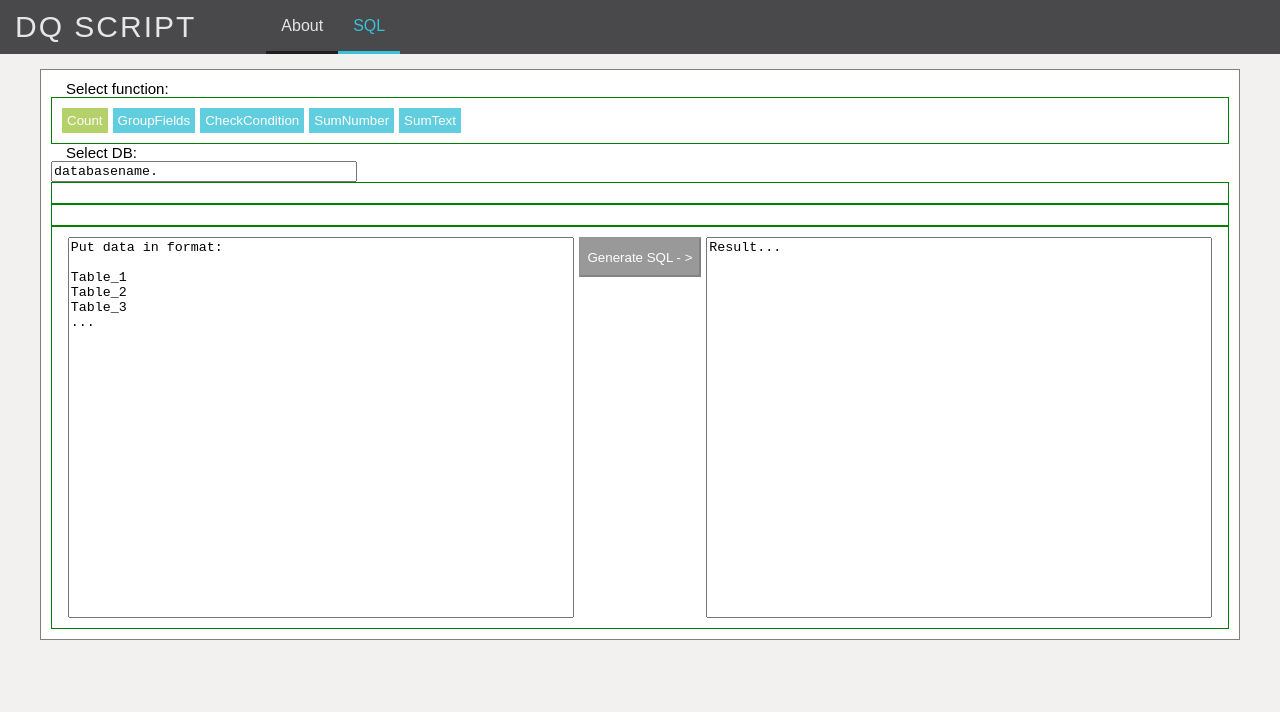
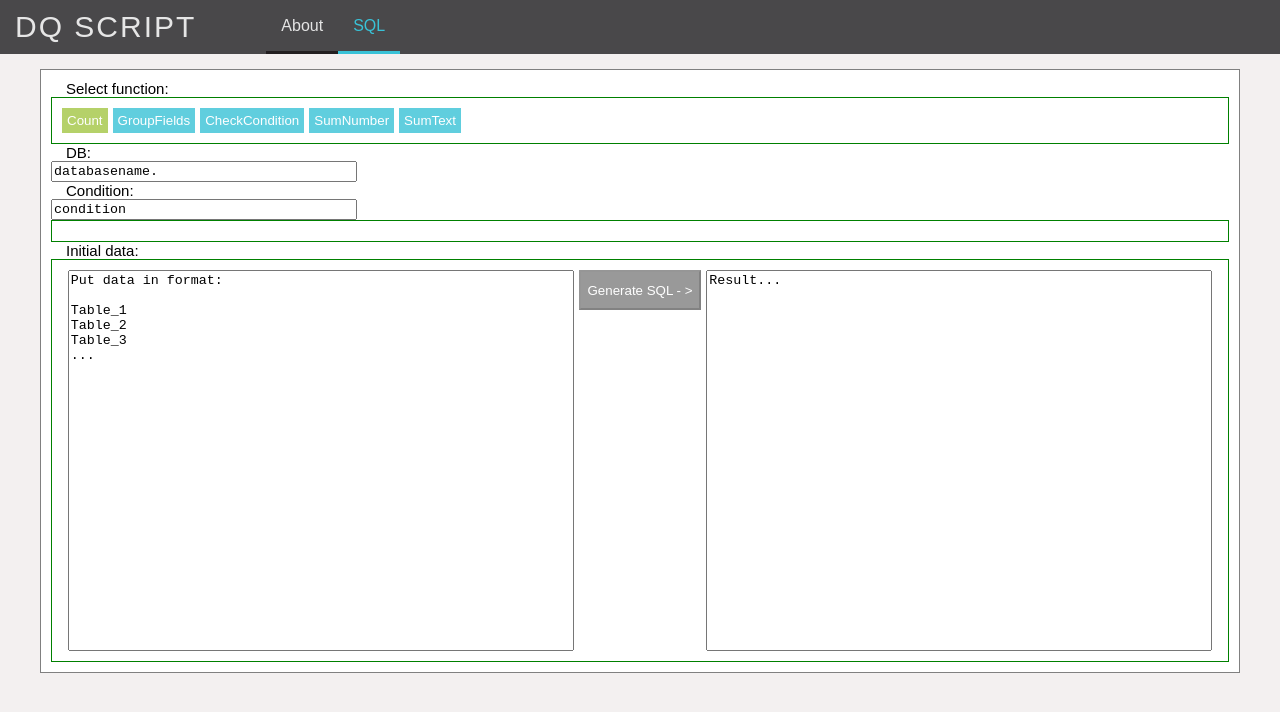
Before and after one commit to mazurkevichandrei/dqsql, a React (Create React App) app: page /generator in a window 1280 px wide. Shown: the top 712 px of the page. Built offline with nearby package versions, Linux system fonts and the light colour scheme.

Commit message:
Add_condition

```diff
--- a/src/Components/Pages/Generator/index.js
+++ b/src/Components/Pages/Generator/index.js
@@ -56,12 +56,17 @@ const Generator = () => {
 
 
     const [db, setDb] = useState('')
+    const [condition, setCondition] = useState('')
     const [dataInput, setDataInput] = useState('Put data in format: \n\nTable_1\nTable_2\nTable_3\n...')
     const [dataResult, setDataResult] = useState('Result...')
     const rows = 25;
 
     const editDb = (evt) => {
         setDb(evt.target.value)
+    }
+
+    const editCondition = (evt) => {
+        setCondition(evt.target.value)
     }
 
     const editValue = (evt) => {
@@ -74,7 +79,7 @@ const Generator = () => {
 
     const GENERATOR = {
         count: function() {
-            const preResult = dataInput.split('\n').map(item => `select '${item}' as Table_Name, count(*) as CNT from ${db}${item} union`)
+            const preResult = dataInput.split('\n').map(item => `select '${item}' as Table_Name, count(*) as CNT from ${db}${item} ${condition} union`)
             setDataResult(preResult.join('\n'))
         },
         groupFields: function() {
@@ -85,7 +90,7 @@ const Generator = () => {
             preResulttoObjects.map(item => resultObject[item[0]] ? resultObject[item[0]].push(item[1]): resultObject[item[0]]=[item[1]])
 
             const result = Object.keys(resultObject).reduce((s,item) => s+(`${item}:${resultObject[item]}\n`),'')
-            //console.log(result)
+            console.log(result)
             setDataResult(result)
         }
     }
@@ -103,14 +108,14 @@ const Generator = () => {
                     <ButtonMain key={item.id} isActive={item.isActive} onClick={() => mainButtonAction(item.id)}>{item.name}</ButtonMain>
                 )})}
            </ButtonsArea>
-           <StyledSubTitle>Select DB:</StyledSubTitle>
+           <StyledSubTitle>DB:</StyledSubTitle>
            <DbArea rows='1' onChange={editDb}>databasename.</DbArea>
+           <StyledSubTitle>Condition:</StyledSubTitle>
+           <DbArea rows='1' onChange={editCondition}>condition</DbArea>
            <ButtonsArea>
 
            </ButtonsArea>
-           <ButtonsArea>
-
-           </ButtonsArea>
+           <StyledSubTitle>Initial data:</StyledSubTitle>
            <ButtonsArea>
                <InputArea rows={rows} value={dataInput} onChange={editValue}></InputArea>
                {/* <StartBtn onClick={()=>runGenerator()} disabled={disableRun}>Generate SQL - ></StartBtn> */}
```
